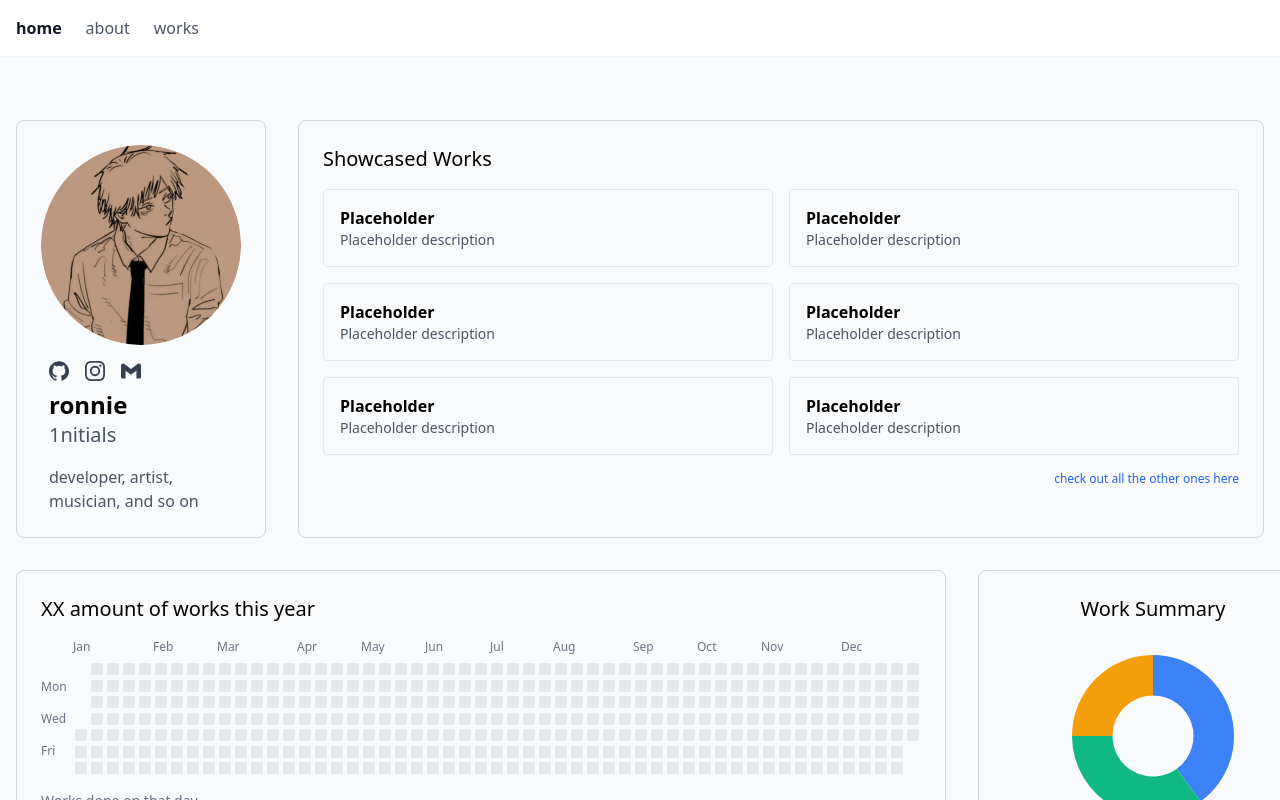
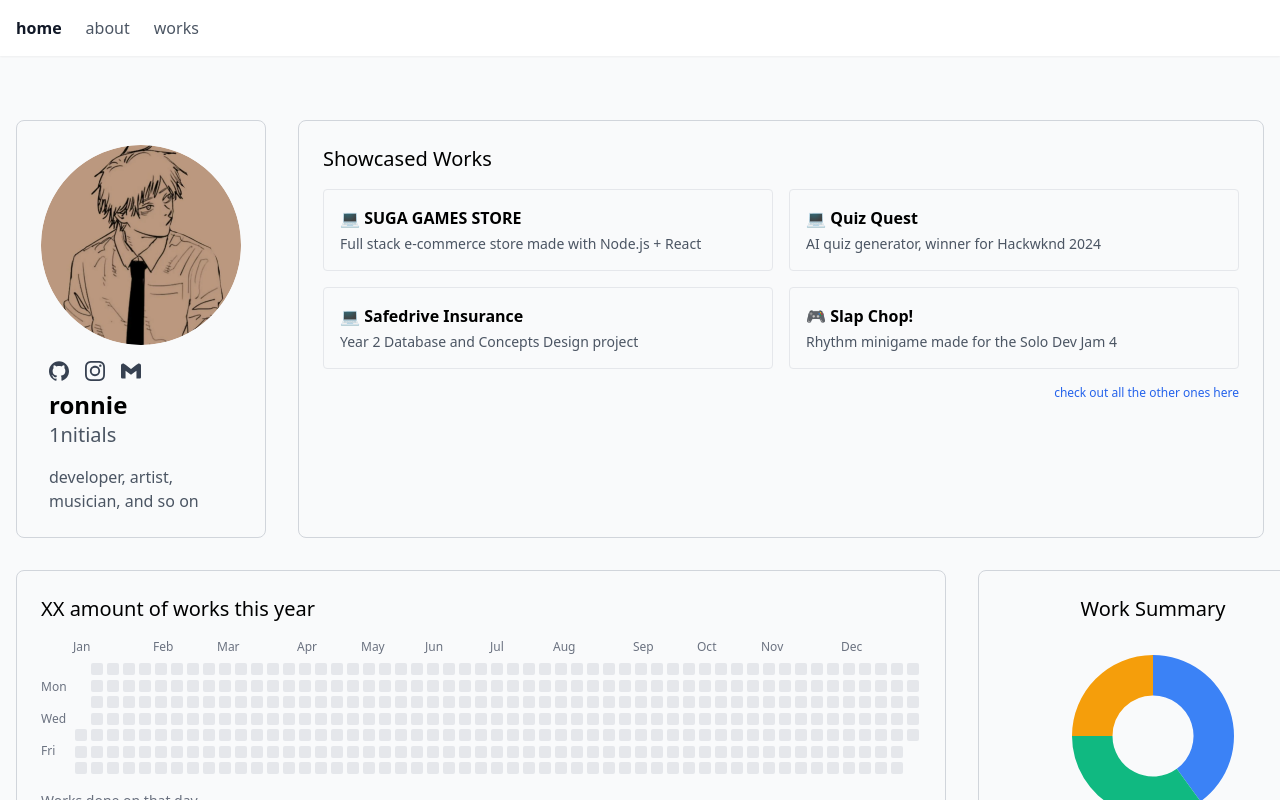
Before and after one commit to 1nitials/portfolio-website, a Next.js app: page / in a window 1280 px wide. Shown: the top 800 px of the page. Built offline with nearby package versions, Linux system fonts and the light colour scheme.

Commit message:
actual project data

```diff
--- a/app/about/page.tsx
+++ b/app/about/page.tsx
@@ -7,13 +7,13 @@ export default function About() {
         <div className="prose prose-lg">
           <p className="text-xl text-gray-600 mb-4">
             i made this website to have a better view of my works,
-            and to easily show it to other people in any moment in time. (thus the very original layout idea i have here) i hope to redesign
+            and to easily show it to other people. (thus the very original layout idea i have here) i hope to redesign
             this down the line when i actually figure out how i want my "portfolio" website
-            to ACTUALLY look. like i want it to be a good representation of me towards others who are interested enough to
-            click on this page.
+            to ACTUALLY look.
           </p>
           <p className="text-gray-600 text-xs mb-16">
-            i say "portfolio" because i also want this to be my personal site
+            i say "portfolio" because i also want this to be my personal site, which explains a lot since i want this
+            site to also be a good representation of who i am
           </p>
           <p className="text-xl text-gray-600">
             but in the meantime, have some minimalist slop lol
--- a/app/page.tsx
+++ b/app/page.tsx
@@ -1,6 +1,7 @@
 import Image from "next/image"
 import Dennis from "../images/dennis.png"
 import { siGithub, siInstagram, siGmail } from 'simple-icons'
+import { featuredProjects, getIcon } from '../data/projects'
 import DoughnutChart from '../components/DoughnutChart'
 
 const months: string[] = [
@@ -55,30 +56,12 @@ export default function Home() {
         <section className="border border-gray-300 p-6 rounded-lg flex-1">
           <h1 className="text-xl mb-4">Showcased Works</h1>
           <div className="grid md:grid-cols-1 lg:grid-cols-2 gap-4">
-            <div className="border border-gray-200 p-4 rounded">
-              <h3 className="font-semibold cursor-pointer">Placeholder</h3>
-              <p className="text-sm text-gray-600">Placeholder description</p>
-            </div>
-            <div className="border border-gray-200 p-4 rounded">
-              <h3 className="font-semibold cursor-pointer">Placeholder</h3>
-              <p className="text-sm text-gray-600">Placeholder description</p>
-            </div>
-            <div className="border border-gray-200 p-4 rounded">
-              <h3 className="font-semibold cursor-pointer">Placeholder</h3>
-              <p className="text-sm text-gray-600">Placeholder description</p>
-            </div>
-            <div className="border border-gray-200 p-4 rounded">
-              <h3 className="font-semibold cursor-pointer">Placeholder</h3>
-              <p className="text-sm text-gray-600">Placeholder description</p>
-            </div>
-            <div className="border border-gray-200 p-4 rounded">
-              <h3 className="font-semibold cursor-pointer">Placeholder</h3>
-              <p className="text-sm text-gray-600">Placeholder description</p>
-            </div>
-            <div className="border border-gray-200 p-4 rounded">
-              <h3 className="font-semibold cursor-pointer">Placeholder</h3>
-              <p className="text-sm text-gray-600">Placeholder description</p>
-            </div>
+            {featuredProjects.map((project, index) => (
+              <div key={index} className="border border-gray-200 p-4 rounded">
+                {getIcon(project.category)} <a href={project.link} target="_blank" rel="noopener noreferrer" className="font-semibold cursor-pointer">{project.filename}</a>
+                <p className="text-sm mt-1 text-gray-600">{project.description}</p>
+              </div>
+            ))}
           </div>
           <div className="flex justify-end mt-4">
             <a href="/works" className="text-xs text-blue-600 hover:text-blue-800">
--- a/app/works/page.tsx
+++ b/app/works/page.tsx
@@ -3,23 +3,7 @@ import { useState } from 'react'
 import { RiMusicAiFill, RiGalleryFill } from "react-icons/ri"
 import { FaComputer } from "react-icons/fa6"
 import { CgGames } from "react-icons/cg"
-
-const projects = [
-  { filename: 'Beat Maker Pro', description: 'Audio projects and compositions', date: '2024-01-15 14:30', tags: 'audio, creative', category: 'music' },
-  { filename: 'Digital Canvas', description: 'Digital artwork and designs', date: '2024-01-10 09:15', tags: 'visual, design', category: 'art' },
-  { filename: 'Portfolio Site', description: 'Software development projects', date: '2024-01-20 16:45', tags: 'web, app', category: 'code' },
-  { filename: 'Pixel Adventure', description: 'Game development and prototypes', date: '2023-12-05 11:20', tags: 'game, interactive', category: 'games' }
-]
-
-const getIcon = (category: string) => {
-  switch(category) {
-    case 'music': return '🎵'
-    case 'art': return '🎨'
-    case 'code': return '💻'
-    case 'games': return '🎮'
-    default: return '📄'
-  }
-}
+import { projects, getIcon } from '../../data/projects'
 
 export default function Projects() {
   const [filter, setFilter] = useState('all')
--- /dev/null
+++ b/data/projects.ts
@@ -0,0 +1,36 @@
+export interface Project {
+  filename: string
+  description: string
+  date: string
+  tags: string
+  link: string
+  category: 'music' | 'art' | 'code' | 'games'
+}
+
+export interface FeaturedProject {
+  filename: string
+  description: string
+  link: string
+  category: 'music' | 'art' | 'code' | 'games'
+}
+
+export const featuredProjects: FeaturedProject[] = [
+  { filename: 'SUGA GAMES STORE', description: 'Full stack e-commerce store made with Node.js + React', link: 'https://www.sugagamestore.com/', category: 'code'},
+  { filename: 'Quiz Quest', description: 'AI quiz generator, winner for Hackwknd 2024', link: 'https://quizquest.codex-source.com/index_quiz.html', category: 'code'},
+  { filename: 'Safedrive Insurance', description: 'Year 2 Database and Concepts Design project', link: 'https://github.com/1nitials/safedrive-insurance', category: 'code'},
+  { filename: 'Slap Chop!', description: 'Rhythm minigame made for the Solo Dev Jam 4', link: 'https://1nitials.itch.io/slap-chop', category: 'games'},
+]
+
+export const projects: Project[] = [
+
+]
+
+export const getIcon = (category: string) => {
+  switch(category) {
+    case 'music': return '🎵'
+    case 'art': return '🎨'
+    case 'code': return '💻'
+    case 'games': return '🎮'
+    default: return '📄'
+  }
+}
```
